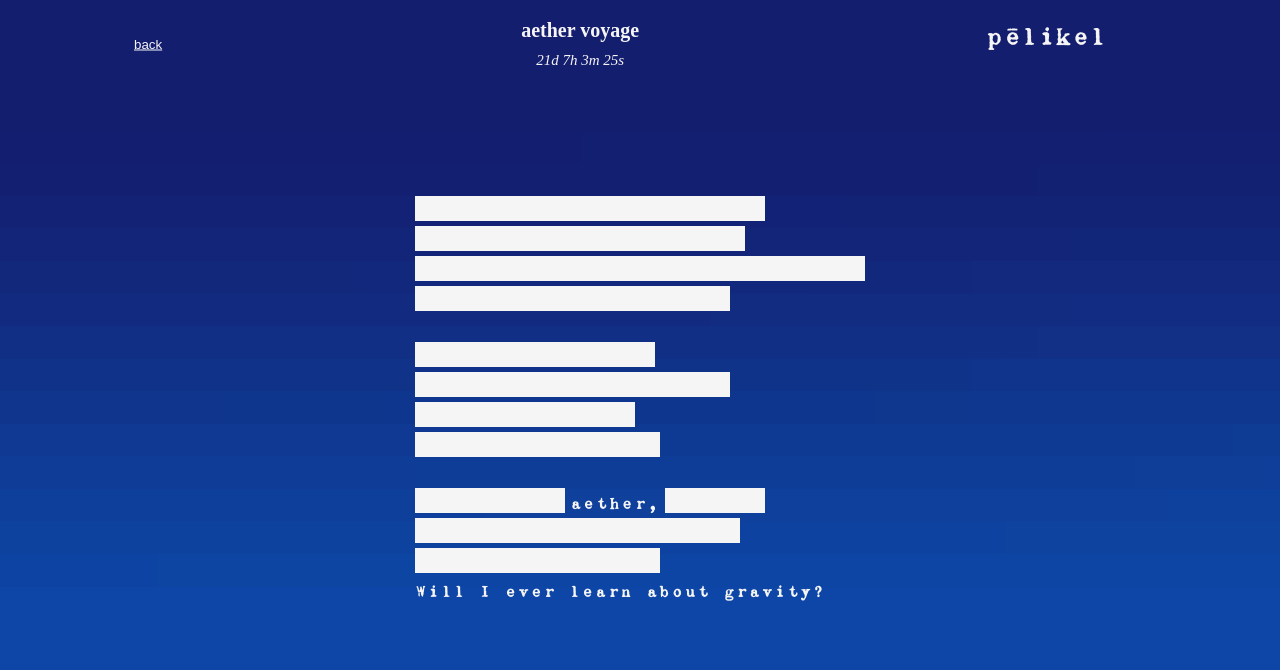
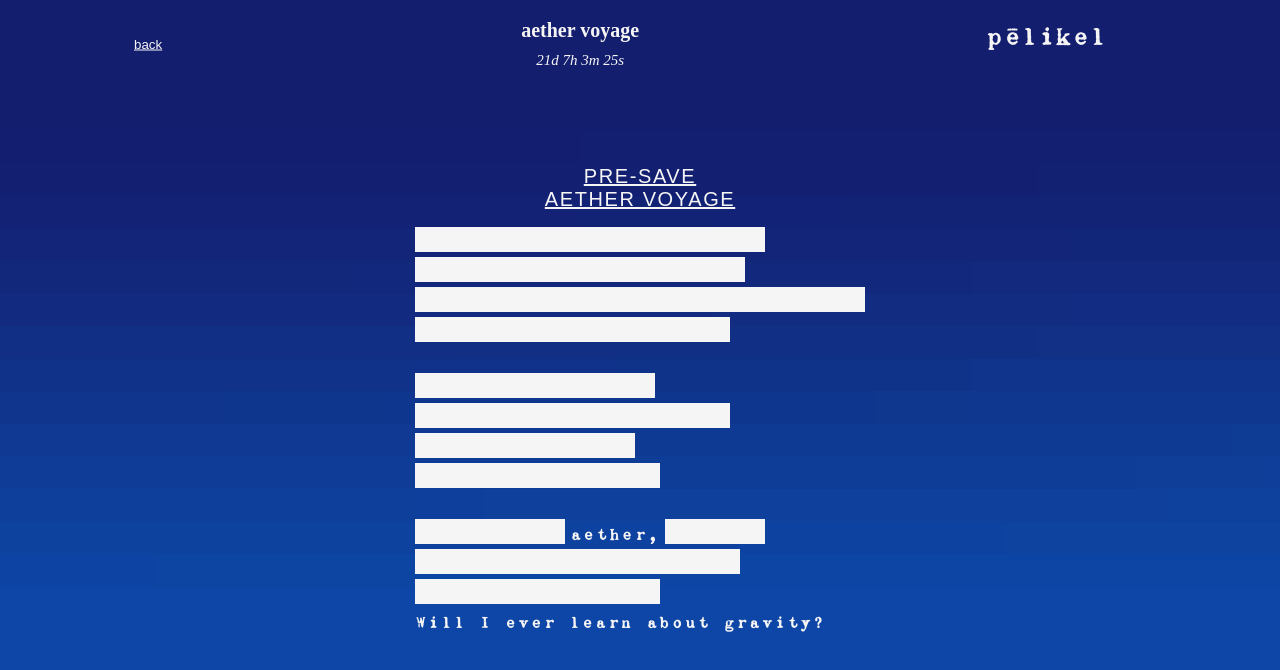
Before and after one commit to RoyAndraos/Pelikel, a React (Vite) app in the folder client/: page /cloudAether in a window 1280 px wide. Shown: the top 670 px of the page. Built offline with nearby package versions, Linux system fonts and the light colour scheme.

Commit message:
presave update

```diff
--- a/client/src/Navbar.jsx
+++ b/client/src/Navbar.jsx
@@ -20,7 +20,7 @@ const Wrapper = styled.div`
   top: 10vh;
   left: 2vw;
   display: flex;
-  height: 15vh;
+  height: 20vh;
   flex-direction: column;
   justify-content: space-around;
   align-items: flex-start;
--- a/client/src/clouds/CloudEp.jsx
+++ b/client/src/clouds/CloudEp.jsx
@@ -8,8 +8,8 @@ const CloudEp = ({ cloudEpRef, visible }) => {
         visible={visible}
         style={{ textDecoration: "none" }}
       >
+        [???]
         <Cloud src="/clouds/cloudEp.svg" alt="" />
-        [???]
       </StyledLink>
     </CloudWrapper>
   );
--- a/client/src/pages/AetherPage.jsx
+++ b/client/src/pages/AetherPage.jsx
@@ -43,7 +43,7 @@ const AetherPage = () => {
     return () => clearInterval(interval);
   }, []);
   return (
-    <Wrapper>
+    <div>
       <Header>
         <Back /> <div></div>
         <TitleWrap>
@@ -57,6 +57,11 @@ const AetherPage = () => {
         </StyledNavlink>
       </Header>
       <ContentWrapper>
+        <StyledLink href="https://show.co/s2RjWiG" target="_blank">
+          <span>
+            PRE-SAVE <br /> AETHER VOYAGE
+          </span>
+        </StyledLink>
         <Line key={"1"} style={{ width: "350px" }}></Line>
         <Line key={"2"} style={{ width: "330px" }}></Line>
         <Line key={"3"} style={{ width: "450px" }}></Line>
@@ -80,7 +85,7 @@ const AetherPage = () => {
           Will I ever learn about gravity?
         </span>
       </ContentWrapper>
-    </Wrapper>
+    </div>
   );
 };
 const ContentWrapper = styled.div`
@@ -91,6 +96,7 @@ const ContentWrapper = styled.div`
   align-items: flex-start;
   justify-content: center;
   font-size: 23px;
+  width: 450px;
 
   @media (max-width: 798px) {
     transform: scale(0.75);
@@ -103,5 +109,13 @@ const Line = styled.div`
   margin-bottom: 5px;
   background-color: whitesmoke;
 `;
-const Wrapper = styled.div``;
+const StyledLink = styled.a`
+  text-decoration: underline;
+  font-family: sans-serif;
+  font-size: 20px;
+  cursor: pointer;
+  margin-bottom: 2vh;
+  text-align: center;
+  place-self: center;
+`;
 export default AetherPage;
--- a/client/src/pages/Homepage.jsx
+++ b/client/src/pages/Homepage.jsx
@@ -28,7 +28,7 @@ const Homepage = ({
   const titleRef = useRef(null);
   const navbarRef = useRef(null);
   const burgerRef = useRef(null);
-
+  const presaveRef = useRef(null);
   useEffect(() => {
     if (!played) return;
     if (playedCount === 1) {
@@ -37,7 +37,7 @@ const Homepage = ({
         cloudEp.current,
         {
           motionPath: {
-            path: "M20,0 A20,20 0 1,1 -20,0 A20,20 0 1,1 20,0",
+            path: "M10,0 A10,10 0 1,1 -10,0 A10,10 0 1,1 10,0",
             alignOrigin: [0.5, 0.5],
           },
           duration: 8,
@@ -59,6 +59,7 @@ const Homepage = ({
       gsap.to(titleRef.current, { opacity: 1, duration: 0.1 });
       gsap.to(navbarRef.current, { opacity: 1, duration: 0.1 });
       gsap.to(burgerRef.current, { opacity: 1, duration: 0.1 });
+      gsap.to(presaveRef.current, { opacity: 1, duration: 0.1 });
     }
 
     // FADE IN cloudEp
@@ -80,7 +81,7 @@ const Homepage = ({
       cloudEp.current,
       {
         motionPath: {
-          path: "M20,0 A20,20 0 1,1 -20,0 A20,20 0 1,1 20,0",
+          path: "M10,0 A10,10 0 1,1 -10,0 A10,10 0 1,1 10,0",
           alignOrigin: [0.5, 0.5],
         },
         duration: 8,
@@ -102,7 +103,11 @@ const Homepage = ({
       delay: 0.8,
     });
     gsap.to(burgerRef.current, { opacity: 1, duration: 3.5, delay: 0.8 });
-
+    gsap.to(presaveRef.current, {
+      opacity: 1,
+      duration: 3.5,
+      delay: 0.8,
+    });
     gsap.to(navbarRef.current, {
       opacity: 1,
       duration: 3.5,
@@ -117,30 +122,48 @@ const Homepage = ({
         )}
         <Logo titleRef={titleRef} visible={played} />
       </Header>
+
+      <Link href="https://show.co/s2RjWiG" target="_blank" ref={presaveRef}>
+        PRE-SAVE 'AETHER VOYAGE'
+        <br />
+        OUT AUGUST 8
+      </Link>
+
       {!isMobile && <Navbar navbarRef={navbarRef} visible={played} />}
       <div style={{ position: "relative", top: "10vh" }}>
         {" "}
         <CloudEp cloudEpRef={cloudEp} visible={played} />
       </div>
-      <Wrapper>
-        <CloudWiki cloudWiki={cloudWiki} visible={played} />
+      {isMobile && (
         <CloudClickMe
           played={played}
           setPlayed={setPlayed}
           setPlayedCount={setPlayedCount}
         />
+      )}
+      <Wrapper>
+        <CloudWiki cloudWiki={cloudWiki} visible={played} />
+        {!isMobile && (
+          <CloudClickMe
+            played={played}
+            setPlayed={setPlayed}
+            setPlayedCount={setPlayedCount}
+          />
+        )}
         <CloudAether cloudAether={cloudAether} visible={played} />
       </Wrapper>
+
       {open && <MobileNav open={open} setOpen={setOpen} />}
+
       <Footer played={played} playedCount={playedCount} />
     </Container>
   );
 };
 const Container = styled.div`
   display: grid;
-  grid-template-rows: 30vh 20vh;
+  grid-template-rows: 10vh 10vh 20vh 20vh;
   place-content: top;
-  height: 70vh;
+  height: 80vh;
   gap: 5vh;
   align-items: center;
   @media (max-width: 798px) {
@@ -148,8 +171,23 @@ const Container = styled.div`
     display: flex;
     flex-direction: column;
     justify-content: space-evenly;
-    height: 65vh;
+    height: 90vh;
+    width: 100%;
     gap: 0;
+  }
+`;
+const Link = styled.a`
+  font-size: 20px;
+  position: relative;
+  top: 10vh;
+  text-align: center;
+  text-decoration: none;
+  font-family: sans-serif;
+  opacity: 0;
+  line-height: 3vh;
+  letter-spacing: 0.1rem;
+  &:hover {
+    text-decoration: underline;
   }
 `;
 
@@ -161,8 +199,12 @@ const Wrapper = styled.div`
   gap: 3vw;
   position: relative;
   top: 12vh;
+
   @media (max-width: 798px) {
-    flex-direction: column;
+    display: flex;
+    justify-content: space-evenly;
+    width: 100%;
+    top: 0;
     gap: 0;
   }
 `;
--- a/client/src/pages/utils/Footer.jsx
+++ b/client/src/pages/utils/Footer.jsx
@@ -4,7 +4,9 @@ import { FaSpotify } from "react-icons/fa6";
 import { SiApplemusic } from "react-icons/si";
 import { PiYoutubeLogoFill } from "react-icons/pi";
 import { useEffect, useRef } from "react";
+import { AiFillTikTok } from "react-icons/ai";
 import gsap from "gsap";
+
 const Footer = ({ played, playedCount }) => {
   const iconsRef = useRef(null);
   useEffect(() => {
@@ -12,7 +14,6 @@ const Footer = ({ played, playedCount }) => {
     if (playedCount === 1) {
       gsap.to(iconsRef.current, { opacity: 1, duration: 0.1 });
     }
-
     gsap.to(iconsRef.current, {
       opacity: 1,
       duration: 3.5,
@@ -26,6 +27,12 @@ const Footer = ({ played, playedCount }) => {
         href="https://www.instagram.com/pelikelmusic?utm_source=ig_web_button_share_sheet&igsh=bXJndWp2MW55aTUx"
       >
         <RiInstagramFill style={{ fontSize: "35px" }} />
+      </Link>
+      <Link
+        target="_blank"
+        href="https://www.tiktok.com/@pelikelmusic?_t=ZS-8ySlXaoS5xZ&_r=1"
+      >
+        <AiFillTikTok style={{ fontSize: "35px" }} />
       </Link>
       <Link
         target="_blank"
@@ -52,7 +59,7 @@ const Footer = ({ played, playedCount }) => {
   );
 };
 const Wrapper = styled.div`
-  width: 20vw;
+  width: 30vw;
   height: 5vh;
   position: fixed;
   bottom: 3vh;
@@ -67,6 +74,7 @@ const Wrapper = styled.div`
     padding-bottom: env(safe-area-inset-bottom);
   }
 `;
+
 const Link = styled.a`
   opacity: 0.7;
   transition: 0.2s ease-in-out;
@@ -74,6 +82,7 @@ const Link = styled.a`
     opacity: 1;
   }
 `;
+
 const Anghami = styled.img`
   width: 25px;
   height: 25px;
@@ -82,12 +91,4 @@ const Anghami = styled.img`
   padding: 2px;
 `;
 
-// IG icon
-// https://www.instagram.com/pelikelmusic?utm_source=ig_web_button_share_sheet&igsh=bXJndWp2MW55aTUx
-// SPOTIFY icon
-// https://open.spotify.com/artist/4tiXJDgDwvcHMv77aA9Bb2?si=KcGSUKQuQzuC4WajpX4LrA
-// APPLE MUSIC icon https://music.apple.com/ca/artist/pēlikel/1579987164
-// YOUTUBE icon https://youtube.com/@pelikelmusic?si=MeBUNEMJSoG4PBWN
-// ANGHAMI ICON https://open.anghami.com/02kkBtz74Ub
-
 export default Footer;
--- a/client/src/pages/utils/MobileNav.jsx
+++ b/client/src/pages/utils/MobileNav.jsx
@@ -4,6 +4,11 @@ const MobileNav = ({ setOpen, open }) => {
   const navigate = useNavigate();
   return (
     <Wrapper>
+      <div>
+        <StyledLink href="https://show.co/s2RjWiG" target="_blank">
+          <span>PRE-SAVE AETHER VOYAGE</span>
+        </StyledLink>
+      </div>
       <StyledNavLink
         onClick={() => {
           setOpen(!open);
@@ -49,10 +54,22 @@ const StyledNavLink = styled.button`
   text-decoration: none;
   font-family: sans-serif;
   font-size: 20px;
-  top: -100px;
+  top: -50px;
   position: relative;
   background-color: transparent;
   border: none;
+  text-align: center;
+`;
+const StyledLink = styled.a`
+  text-decoration: none;
+  position: relative;
+  font-family: sans-serif;
+  top: -50px;
+  font-size: 20px;
+  cursor: pointer;
+  &:hover {
+    text-decoration: underline;
+  }
 `;
 
 export default MobileNav;
```
